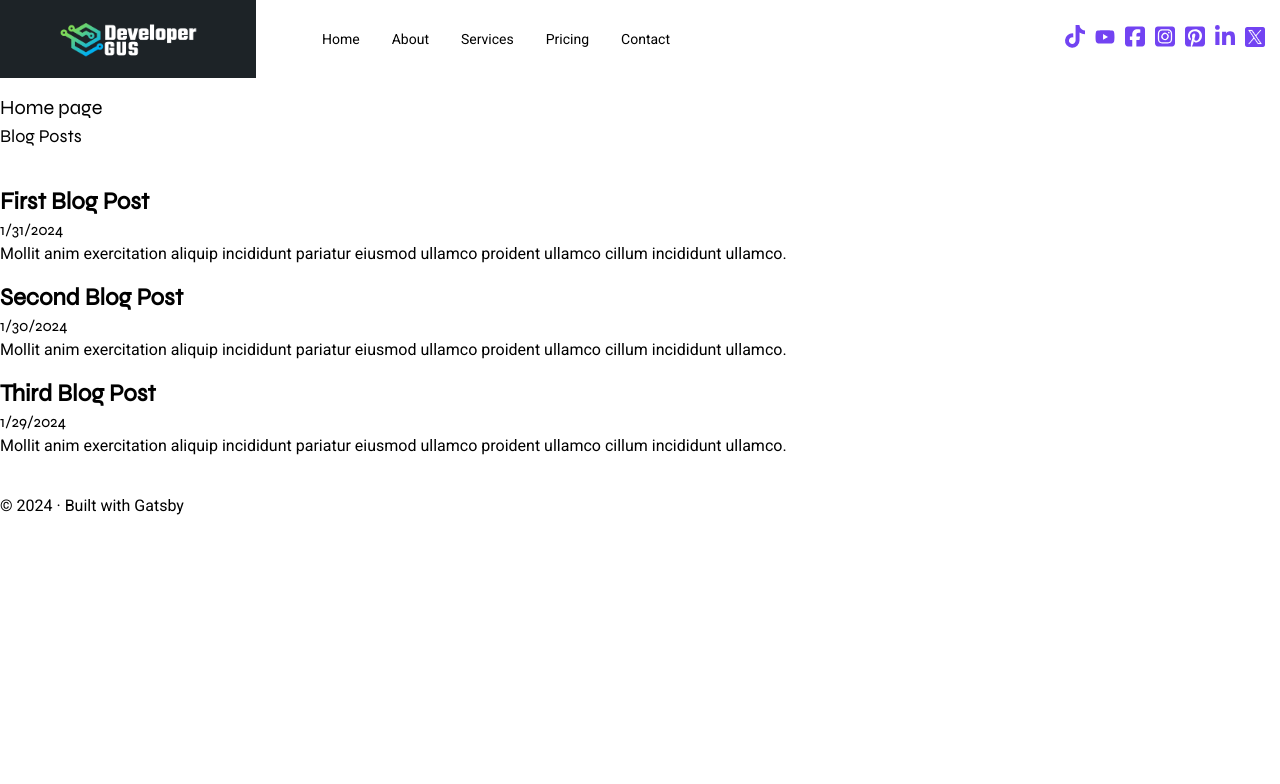
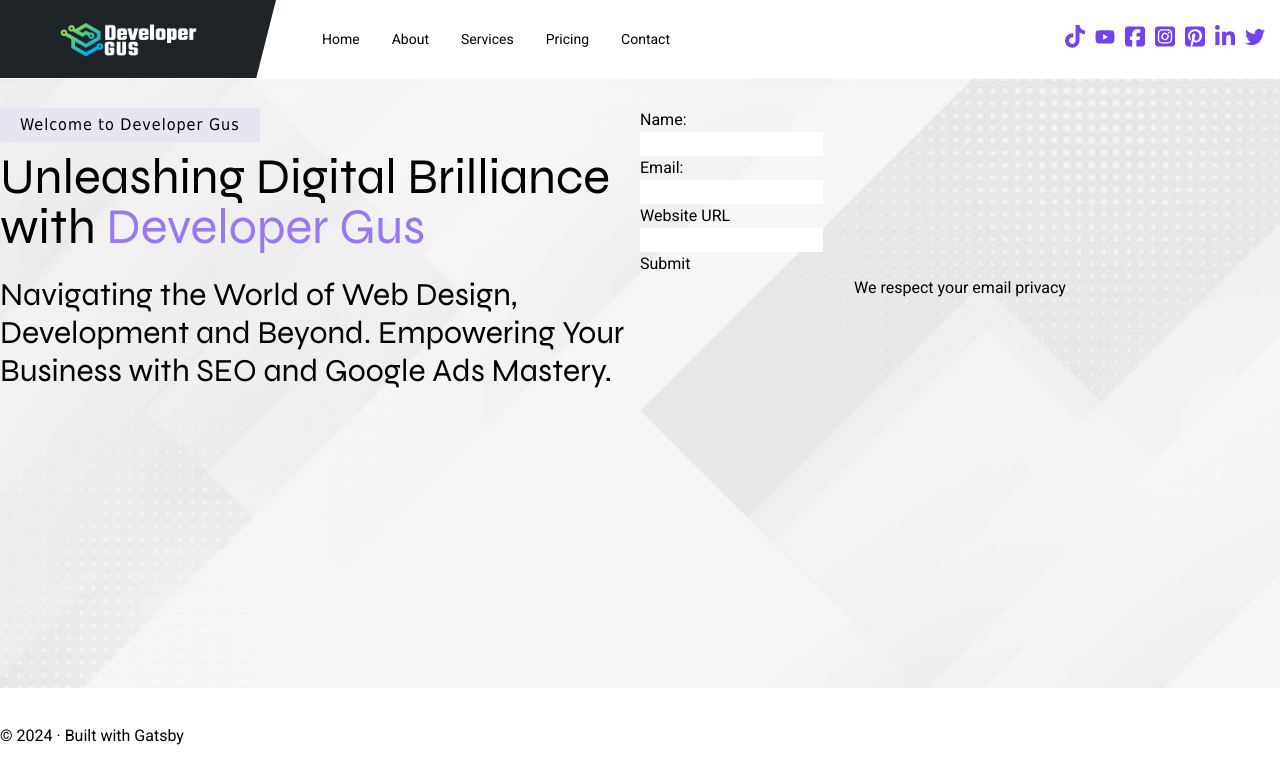
Before and after one commit to subzero783/gatsby-starter-default, a Gatsby site: page / in a window 1280 px wide. Built offline with nearby package versions, Linux system fonts and the light colour scheme; Gatsby itself is replaced by a stand-in of ours.

Commit message:
Working on desktop hero section

```diff
--- a/src/components/Header/header.js
+++ b/src/components/Header/header.js
@@ -2,7 +2,7 @@ import * as React from "react"
 import { Link } from "gatsby"
 import MenuOne from "../menus/MenuOne/MenuOne"
 import SocialMedia from "../SocialMedia/SocialMedia"
-import logo from "../../../static/logos/developer-gus-logo-white.png"
+import logo from "../../../static/images/logos/developer-gus-logo-white.png"
 
 export default function Header() {
   return (
--- a/src/components/Header/header.scss
+++ b/src/components/Header/header.scss
@@ -17,6 +17,29 @@ header {
             height: unset;
             top: 0;
         }
+        &:after {
+            border-top-width: 79px;
+            border-top-style: solid;
+            border-top-color: #1d2327;
+            border-right-width: 20px;
+            border-right-style: solid;
+            border-right-color: rgba(2, 1, 1, 0);
+            border-bottom-width: 0;
+            border-bottom-style: solid;
+            border-bottom-color: $color-highlight;
+            border-left-width: 0;
+            border-left-style: solid;
+            border-left-color: rgba(255, 255, 255, 0);
+            top: 0px;
+            bottom: auto;
+            right: -20px;
+            left: auto;
+            content: "";
+            height: 0;
+            position: absolute;
+            width: 0;
+            z-index: 1;
+        }
     }
     .top-nav {
         width: 80%;
@@ -27,6 +50,11 @@ header {
             a {
                 font-weight: 400;
                 font-size: 14px;
+                &:hover,
+                &:focus,
+                &:active {
+                    color: $color-light-highlight;
+                }
             }
         }
         .social-media-list {
@@ -47,6 +75,13 @@ header {
                         height: unset;
                         color: $color-highlight;
                     }
+                    &:hover,
+                    &:focus,
+                    &:active {
+                        svg {
+                            color: $color-hover-highlight;
+                        }
+                    }
                 }
             }
             .x-logo {
@@ -57,3 +92,20 @@ header {
         }
     }
 }
+
+.hero {
+    width: 100%;
+    background-repeat: no-repeat;
+    background-size: cover;
+    background-position: center;
+    padding-top: 30px;
+    > .container {
+        min-height: 500px;
+    }
+    .text-side {
+        h1 {
+        }
+        h2 {
+        }
+    }
+}
--- /dev/null
+++ b/src/components/Hero/Hero.js
@@ -0,0 +1,26 @@
+import * as React from "react"
+import bgImageOne from "../../../static/images/background-images/background-image-01.jpeg"
+import FreeWebsiteSeoAudit from "../forms/free-website-seo-audit"
+
+export default function Hero() {
+  return (
+    <section className="hero" style={{ backgroundImage: `url(${bgImageOne})` }}>
+      <div className="container mx-auto grid grid-cols-2">
+        <div className="text-side">
+          <span className="small-text mb-5">Welcome to Developer Gus</span>
+          <h1 className="headline mb-6">
+            Unleashing Digital Brilliance with{" "}
+            <span className="text-highlight">Developer Gus</span>
+          </h1>
+          <h2 className="subtitle">
+            Navigating the World of Web Design, Development and Beyond.
+            Empowering Your Business with SEO and Google Ads Mastery.
+          </h2>
+        </div>
+        <div className="form-side">
+          <FreeWebsiteSeoAudit />
+        </div>
+      </div>
+    </section>
+  )
+}
--- a/src/components/SocialMedia/SocialMedia.js
+++ b/src/components/SocialMedia/SocialMedia.js
@@ -7,8 +7,8 @@ import {
   faPinterestSquare,
   faTiktok,
   faYoutube,
+  faTwitter,
 } from "@fortawesome/free-brands-svg-icons"
-import xLogo from "../../../static/logos/twitter.png"
 
 export default function SocialMedia() {
   return (
@@ -45,7 +45,7 @@ export default function SocialMedia() {
       </li>
       <li>
         <a href="https://twitter.com/developer_gus">
-          <img src={xLogo} alt="X social media logo" className="x-logo" />
+          <FontAwesomeIcon icon={faTwitter} />
         </a>
       </li>
     </ul>
--- a/src/components/forms/free-website-seo-audit.js
+++ b/src/components/forms/free-website-seo-audit.js
@@ -2,7 +2,7 @@ import * as React from "react"
 
 export default function FreeWebsiteSeoAudit() {
   return (
-    <>
+    <div className="form-free-website-audit">
       <div
         dangerouslySetInnerHTML={{
           __html: `
@@ -46,6 +46,6 @@ export default function FreeWebsiteSeoAudit() {
             `,
         }}
       />
-    </>
+    </div>
   )
 }
--- a/src/components/layout.js
+++ b/src/components/layout.js
@@ -30,14 +30,8 @@ const Layout = ({ children }) => {
         siteDescription={data.site.siteMetadata?.description || `Description`}
         siteTitle={data.site.siteMetadata?.title || `Title`}
       />
-      <div
-        style={{
-          margin: `0 auto`,
-          maxWidth: `var(--size-content)`,
-          padding: `var(--size-gutter)`,
-        }}
-      >
-        <main className="mx-auto block max-w-screen-xl">{children}</main>
+      <div>
+        <main className="mx-auto block">{children}</main>
       </div>
       <Footer />
     </>
--- a/src/pages/index.js
+++ b/src/pages/index.js
@@ -3,6 +3,7 @@ import { graphql } from "gatsby"
 
 import Layout from "../components/layout"
 import Seo from "../components/seo"
+import Hero from "../components/Hero/Hero"
 
 const IndexPage = ({ data }) => {
   return (
@@ -11,12 +12,9 @@ const IndexPage = ({ data }) => {
         title="Web Development and Search Engine Optimization"
         description="Unleashing Digital Brilliance with Developer Gus. Navigating the World of Web Design, Development and Beyond. Empowering Your Business with SEO and Google Ads Mastery."
       />
-      <div className="my-4">
-        <h1 className="text-xl">Home page</h1>
-        <h2 className="text-lg">Blog Posts</h2>
-      </div>
+      <Hero />
       <ul className="my-9">
-        {data.allMarkdownRemark.edges.map(edge => {
+        {/* {data.allMarkdownRemark.edges.map(edge => {
           console.log("edge", edge)
           const { title, description, date } = edge.node.frontmatter
           return (
@@ -26,7 +24,7 @@ const IndexPage = ({ data }) => {
               <p>{description}</p>
             </li>
           )
-        })}
+        })} */}
       </ul>
     </Layout>
   )
--- a/src/scss/fonts.scss
+++ b/src/scss/fonts.scss
@@ -10,3 +10,27 @@ h5,
 h6 {
     font-family: "Syne", Arial, Helvetica, sans-serif;
 }
+
+.headline {
+    font-size: 50px;
+    line-height: 50px;
+}
+
+.subtitle {
+    font-size: 32px;
+    line-height: 38px;
+}
+
+.text-highlight {
+    color: $color-light-highlight;
+}
+
+.small-text {
+    font-family: "Tahoma", Arial, Helvetica, sans-serif;
+    padding: 5px 20px;
+    background-color: #e7e5f2;
+    font-weight: 500;
+    letter-spacing: 1px;
+    display: inline-block;
+    margin-bottom: 10px;
+}
--- a/src/scss/global.scss
+++ b/src/scss/global.scss
@@ -2,3 +2,9 @@ img {
     width: 100%;
     box-sizing: border-box;
 }
+
+section {
+    padding-top: 80px;
+    padding-bottom: 80px;
+    overflow: hidden;
+}
--- a/src/scss/variables.scss
+++ b/src/scss/variables.scss
@@ -1,2 +1,4 @@
 $color-highlight: #7243f2;
+$color-light-highlight: #9977f6;
 $color-black: #1d2327;
+$color-hover-highlight: $color-black;
```
Also changed, not shown: static/images/background-images/background-image-01.jpeg (added), static/images/logos/developer-gus-logo-white.png (renamed from static/logos/developer-gus-logo-white.png), static/images/logos/twitter.png (renamed from static/logos/twitter.png).
